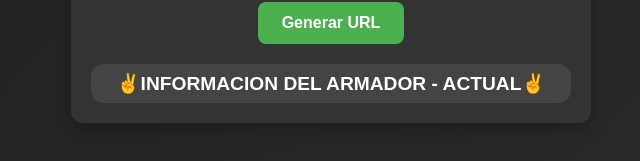
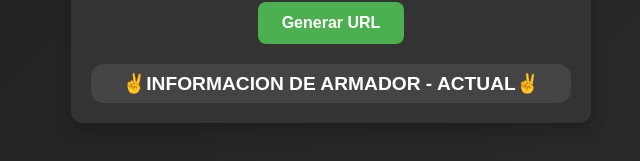
Before and after one commit to UnevennesX/UnevennesX, a plain HTML site: page index.html in a window 1280 px wide. Shown: the part 425-586 px from the top of the page, without its empty margins (309-949 px from the left). Drawn offline with Linux system fonts and the light colour scheme.

Commit message:
Update index.html

```diff
--- a/index.html
+++ b/index.html
@@ -301,7 +301,7 @@ p {
 
 
     <div class="allowed-domains">
-      <h3 onclick="toggleList()">✌️INFORMACION DEL ARMADOR - ACTUAL✌️<span id="toggleText"></span></h3>
+      <h3 onclick="toggleList()">✌️INFORMACION DE ARMADOR - ACTUAL✌️<span id="toggleText"></span></h3>
       <ul><br>
         USA { <img src="https://upload.wikimedia.org/wikipedia/en/a/a4/Flag_of_the_United_States.svg" alt="USA Flag" width="24">
         <li class="extra">Samplicious > surveys.ovationworldpanel.com 👌</li>}<br>
```
